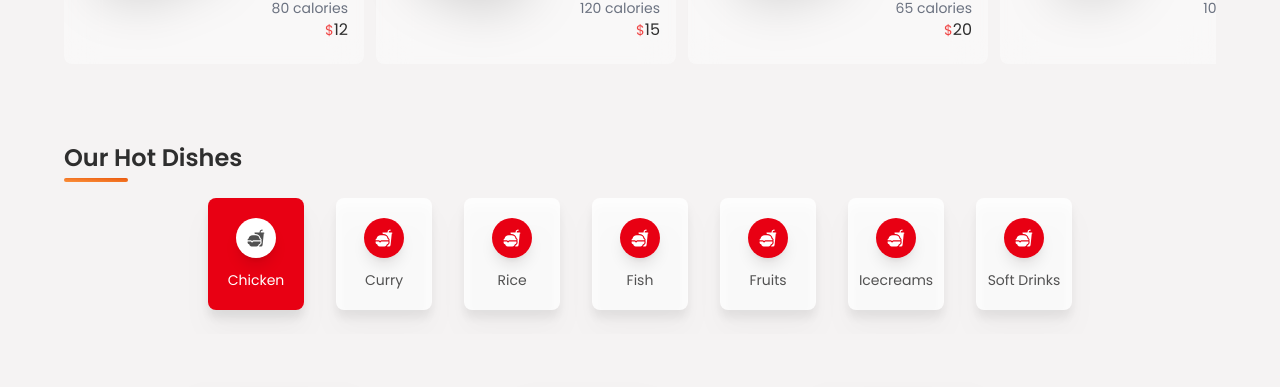
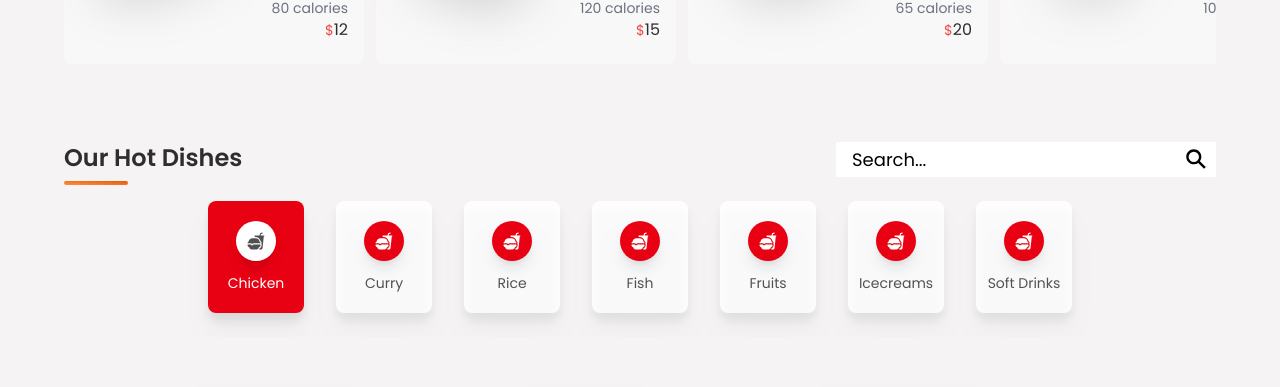
Before and after one commit to yoyoyo8x/bentilzone, a React (Create React App) app: page / in a window 1280 px wide. Shown: the part 1017-1404 px from the top of the page. Built offline with nearby package versions, Linux system fonts and the light colour scheme; no server answers; a web font is replaced by a local one.

Commit message:
upSearchMenu

```diff
--- a/src/components/Main/Main.css
+++ b/src/components/Main/Main.css
@@ -273,6 +273,12 @@
   #Home .homeContainerR .homeContainerRbg {
     width: 100%;
   }
+  .search-container {
+    flex-direction: column;
+    align-items: center;
+    gap: 30px;
+    text-align: center;
+  }
 }
 /* .middleCat {
   flex-wrap: wrap;
--- a/src/components/Main/MenuContainer.jsx
+++ b/src/components/Main/MenuContainer.jsx
@@ -2,52 +2,140 @@ import React from "react";
 import "./Main.css";
 import { motion } from "framer-motion";
 import { Categories } from "./utils/data";
-import { useState } from "react";
+import { useState, useEffect } from "react";
 import RowContainer from "./RowContainer";
 import { menuList } from "./utils/data";
-import {IoFastFood} from "react-icons/io5";
+import { IoFastFood } from "react-icons/io5";
+import { IoSearchSharp } from "react-icons/io5";
+import { IoCloseSharp } from "react-icons/io5";
 
+function MenuContainer({ flag }) {
+  const [filter, setFilter] = useState("chicken");
+  const [isFilter, setIsFilter] = useState(false);
+  const [result, setResult] = useState("");
+  const [filterData, setFilterData] = useState([]);
 
+  const handleSearch = () => {
+    setIsFilter(true);
+    const newFilter = menuList?.filter((item) => {
+      return (
+        item.title.toLowerCase().includes(result.toLowerCase()) ||
+        item.price.includes(result)
+      );
+    });
 
-function MenuContainer ({flag}){
-    const[filter,setFilter] = useState("chicken");
+    if (result === "") {
+      setFilterData([]);
+      setIsFilter(false);
+    } else {
+      setFilterData(newFilter);
+      setIsFilter(true);
+    }
+    console.log(result);
+  };
 
-    return(
+  useEffect(() => {
+    handleSearch();
+  }, [result]);
+
+  const clearSearch = () => {
+    setFilterData([]);
+    setResult("");
+    setIsFilter(false);
+  };
+
+  return (
     <section className="Middle">
       <div className="middleContainer tw-flex-col">
-                    <p className="middleTitle tw-text-headingColor
-                    before:tw-absolute before:tw-rounded-lg before:tw-w-16 before:tw-h-1 before:-tw-bottom-2 before:tw-left-0
-                    before:tw-bg-gradient-to-tr tw-from-orange-400 tw-to-orange-600">
-                        Our Hot Dishes</p>
-                    <div className={`middleCat ${flag ?
-                        'tw-overflow-x-scroll tw-scrollbar-none':
-                        'tw-overflow-x-hidden tw-flex-wrap tw-justify-center'} xl:tw-justify-center lg:tw-justify-start`}>
-                        {Categories && Categories.map(category=>(
-                            <motion.div whileTap={{scale:0.75}}
+        <div className="search-container tw-w-full tw-flex tw-justify-between">
+          <p
+            className="middleTitle tw-text-headingColor
+          before:tw-absolute before:tw-rounded-lg before:tw-w-16 before:tw-h-1 before:-tw-bottom-2 md:before:tw-left-0
+          before:tw-bg-gradient-to-tr tw-from-orange-400 tw-to-orange-600"
+          >
+            Our Hot Dishes
+          </p>
+          <div className="tw-flex tw-relative">
+            <input
+              className="tw-px-4 tw-py-1 tw-text-[18px] tw-placeholder-black focus:tw-outline-none focus:tw-shadow-sm focus:tw-shadow-slate-800"
+              type="text"
+              name=""
+              id=""
+              placeholder="Search..."
+              value={result}
+              onChange={(e) => setResult(e.target.value)}
+            />
+            <div className="tw-cursor-pointer tw-text-[24px] tw-absolute tw-right-2 tw-bottom-[6px]">
+              {result === "" ? (
+                <IoSearchSharp />
+              ) : (
+                <IoCloseSharp onClick={clearSearch} />
+              )}
+            </div>
+          </div>
+        </div>
+        <div
+          className={`middleCat ${
+            flag
+              ? "tw-overflow-x-scroll tw-scrollbar-none"
+              : "tw-overflow-x-hidden tw-flex-wrap tw-justify-center"
+          } xl:tw-justify-center lg:tw-justify-start`}
+        >
+          {Categories &&
+            Categories.map((category) => (
+              <motion.div
+                whileTap={{ scale: 0.75 }}
                 key={category.id}
                 className={`tw-group cateFilter
-                            ${filter === category.urlParamName ? ' tw-bg-cartNumBg':' tw-bg-card'} tw-drop-shadow-xl hover:tw-bg-cartNumBg`}
-                            onClick={()=>setFilter(category.urlParamName)}
+                            ${
+                              filter === category.urlParamName
+                                ? " tw-bg-cartNumBg"
+                                : " tw-bg-card"
+                            } tw-drop-shadow-xl hover:tw-bg-cartNumBg`}
+                onClick={() => setFilter(category.urlParamName)}
               >
-                            <div className={`cateIcon tw-shadow-lg
-                            ${filter === category.urlParamName? 'tw-bg-white':'tw-bg-cartNumBg'} group-hover:tw-bg-white`}>
-                                <IoFastFood className={`${filter === category.urlParamName? 'tw-text-textColor':'tw-text-white'} tw-text-lg group-hover:tw-text-textColor`}/>
+                <div
+                  className={`cateIcon tw-shadow-lg
+                            ${
+                              filter === category.urlParamName
+                                ? "tw-bg-white"
+                                : "tw-bg-cartNumBg"
+                            } group-hover:tw-bg-white`}
+                >
+                  <IoFastFood
+                    className={`${
+                      filter === category.urlParamName
+                        ? "tw-text-textColor"
+                        : "tw-text-white"
+                    } tw-text-lg group-hover:tw-text-textColor`}
+                  />
                 </div>
-                            <p className={`tw-text-sm
-                            ${filter === category.urlParamName? 'tw-text-white':'tw-text-textColor'}
-                            group-hover:tw-text-white`}>
+                <p
+                  className={`tw-text-sm
+                            ${
+                              filter === category.urlParamName
+                                ? "tw-text-white"
+                                : "tw-text-textColor"
+                            }
+                            group-hover:tw-text-white`}
+                >
                   {category.name}
                 </p>
               </motion.div>
             ))}
         </div>
         <div className=" tw-w-full">
+          {isFilter ? (
+            <RowContainer data={filterData} />
+          ) : (
             <RowContainer
               flag={false}
-                        data ={menuList?.filter(n=>n.category==filter)}/>
+              data={menuList?.filter((n) => n.category == filter)}
+            />
+          )}
         </div>
       </div>
     </section>
-    )
+  );
 }
-export default MenuContainer
+export default MenuContainer;
```
Lines whose indentation alone changed are shown as unchanged.
